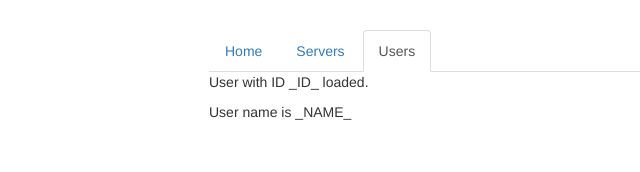
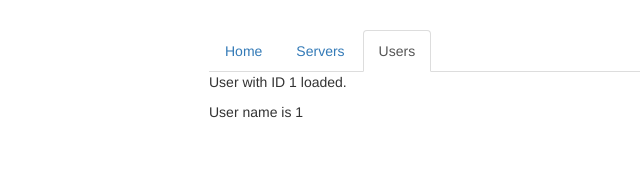
Before and after one commit to D-Coder135/Angular_Routing_Assignment, an Angular app: page /users/1/1 in a window 1280 px wide. Shown: the top 172 px of the page, without its empty margins (56-696 px from the left). Built offline with nearby package versions, Linux system fonts and the light colour scheme.

Commit message:
use the id and name property of the user field inside the user.component.html file using string interpolation

```diff
--- a/src/app/users/user/user.component.html
+++ b/src/app/users/user/user.component.html
@@ -1,2 +1,2 @@
-<p>User with ID _ID_ loaded.</p>
-<p>User name is _NAME_</p>
+<p>User with ID {{ user.id }} loaded.</p>
+<p>User name is {{ user.name }}</p>
```
